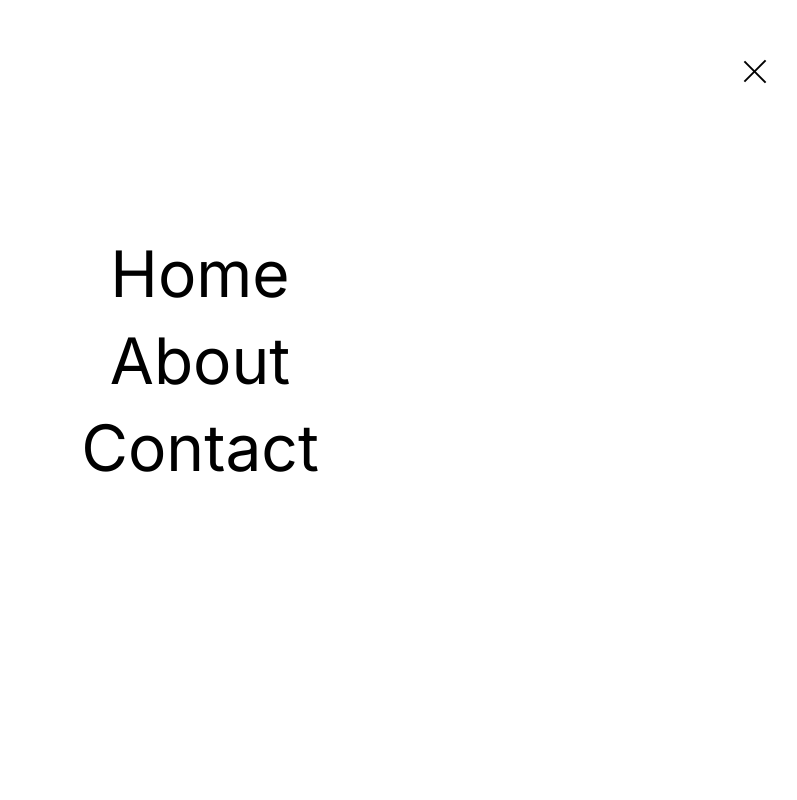
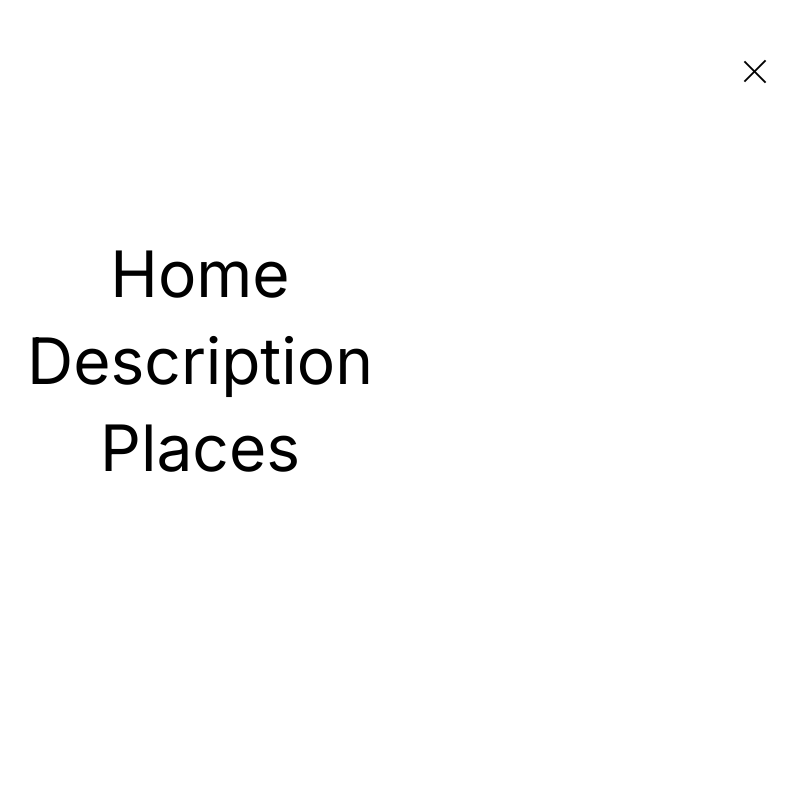
Before and after one commit to ericmartins0203/smooth-scroll, a Next.js app: page / in a window 1280 px wide. Both pictures are taken after a click on the element 1195 px from the left and 72 px from the top of the page. Shown: the top 800 px of the page, without its empty margins (440-1237 px from the left). Built offline with nearby package versions, Linux system fonts and the light colour scheme.

Commit message:
menu links

```diff
--- a/src/app/page.js
+++ b/src/app/page.js
@@ -36,7 +36,7 @@ export default function Home() {
     <main className={styles.main}>
       {isLoading && <Preloader />}
       <Header menuIsActive={menuIsActive} setMenuIsActive={setMenuIsActive}/>
-      <Menu menuIsActive={menuIsActive}/>
+      <Menu menuIsActive={menuIsActive} setMenuIsActive={setMenuIsActive}/>
       <Intro menuIsActive={menuIsActive}/>
       <Description />
       <Projects />
--- a/src/components/Menu/index.jsx
+++ b/src/components/Menu/index.jsx
@@ -2,7 +2,7 @@ import React, { useLayoutEffect, useRef } from 'react'
 import styles from './style.module.css';
 import { motion } from 'framer-motion';
 import gsap from 'gsap';
-import { ScrollTrigger } from 'gsap/ScrollTrigger';
+import Link from 'next/link';
 
 
 const anim = {
@@ -17,27 +17,9 @@ const anim = {
   }
 }
 
-export default function Menu({menuIsActive}) {
-
-  const text1 = useRef(null);
-  const text2 = useRef(null);
-  const text3 = useRef(null);
-
+export default function Menu({menuIsActive, setMenuIsActive}) {
 
   useLayoutEffect( () => {
-
-    /* const tl = gsap.timeline()
-    tl
-      .to('.text', {
-        opacity: 1,
-        delay: 1,
-        duration: 1,
-        stagger: 0.2,
-      })
-
-    return () => {
-      tl.kill()
-    } */
 
     let ctx = gsap.context(() => {
       gsap
@@ -62,9 +44,24 @@ export default function Menu({menuIsActive}) {
       initial="initial"
       animate={menuIsActive ? "open" : "closed"}
     >
-      <p ref={text1} className='text'>Home</p>
-      <p ref={text2} className='text'>About</p>
-      <p ref={text3} className='text'>Contact</p>
+      <Link
+        onClick={() => setMenuIsActive(false)}
+        href={'#top'}
+      >
+        <p className='text'>Home</p>
+      </Link>
+      <Link
+        onClick={() => setMenuIsActive(false)}
+        href={'#description'}
+      >
+        <p className='text'>Description</p>
+      </Link>
+      <Link
+        onClick={() => setMenuIsActive(false)}
+        href={'#projects'}
+      >
+        <p className='text'>Places</p>
+      </Link>
     </motion.div>
   )
 }
--- a/src/components/Menu/style.module.css
+++ b/src/components/Menu/style.module.css
@@ -14,3 +14,7 @@
   color: black;
   opacity: 1;
 }
+
+.menu a {
+  text-decoration: none
+}
--- a/src/components/Projects/index.jsx
+++ b/src/components/Projects/index.jsx
@@ -40,7 +40,7 @@ export default function Index() {
   }, [])
 
   return (
-    <div ref={container} className={styles.projects}>
+    <div id='description' ref={container} className={styles.projects}>
       <div className={styles.projectDescription}>
         <div ref={imageContainer} className={styles.imageContainer}>
           <Image
@@ -58,7 +58,7 @@ export default function Index() {
         </div>
       </div>
 
-      <div className={styles.projectList}>
+      <div id='projects' className={styles.projectList}>
         {
           projects.map( (project, index) => {
             return (
```
